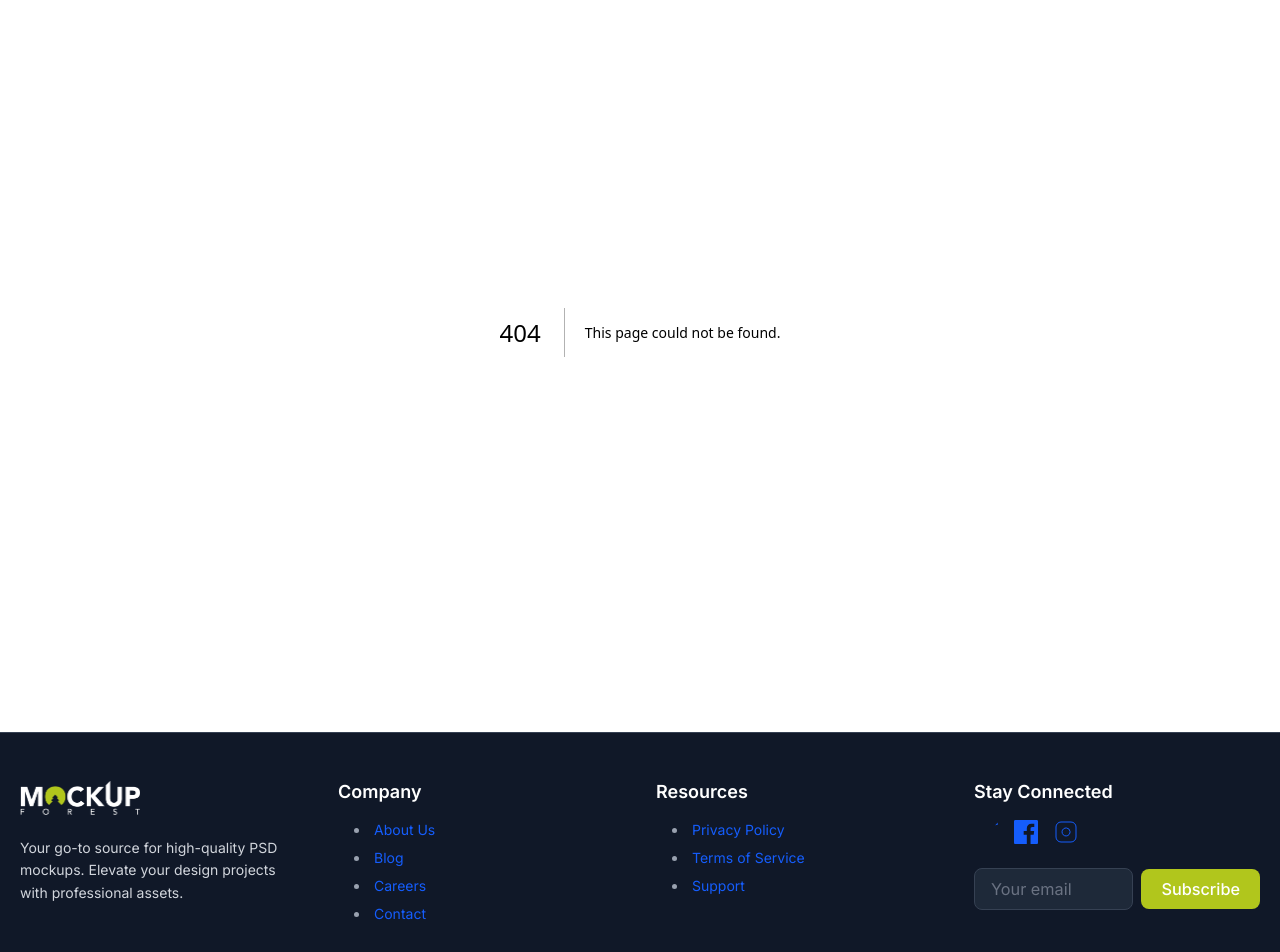
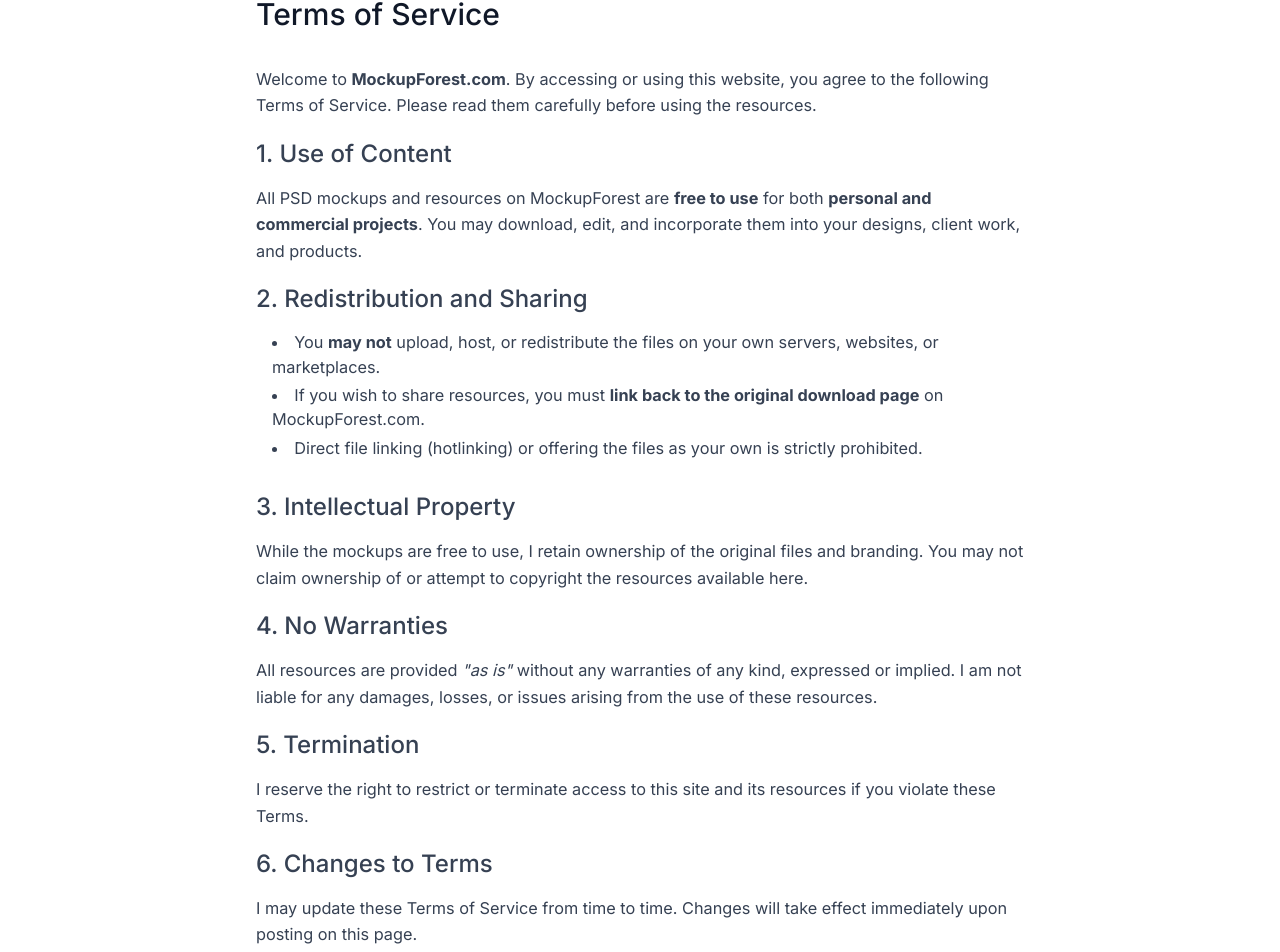
Before and after one commit to uthmansy/mockupforest, a Next.js app: page /terms in a window 1280 px wide. Before the commit this address had no page. Shown: the part 150-1102 px from the top of the page. Built offline with nearby package versions, Linux system fonts and the light colour scheme.

Commit message:
added related items and enhance some layout, added terms and privacy pages

```diff
--- a/src/app/globals.css
+++ b/src/app/globals.css
@@ -94,3 +94,12 @@
 ol {
   @apply font-medium;
 } */
+
+.site-footer ul,
+ol {
+  @apply list-none pl-0;
+}
+
+.site-footer a {
+  @apply text-inherit hover:text-white;
+}
--- a/src/app/mockups/[slug]/page.tsx
+++ b/src/app/mockups/[slug]/page.tsx
@@ -1,4 +1,5 @@
 import Container from "@/components/Container";
+import GalleryGrid from "@/components/GalleryGrid";
 import { supabase } from "@/lib/supabaseClient";
 import { Metadata } from "next";
 import Image from "next/image";
@@ -22,6 +23,30 @@
   return data;
 }
 
+async function fetchRelatedMockups(categories: string[], currentSlug: string) {
+  if (!categories?.length) return [];
+
+  const firstCategory = categories?.[0]; // take first from current mockup
+
+  const { data, error } = await supabase
+    .from("mockups")
+    .select("id, title, preview_url, slug, categories")
+    .overlaps("categories", [firstCategory])
+    .neq("slug", currentSlug)
+    .order("categories", {
+      ascending: true,
+      foreignTable: undefined,
+    })
+    .limit(6);
+
+  if (error) {
+    console.error("Error fetching related mockups:", error.message);
+    return [];
+  }
+
+  return data ?? [];
+}
+
 export async function generateMetadata({ params }: Props): Promise<Metadata> {
   const mockup = await fetchMockupBySlug(params.slug);
   if (!mockup) return { title: "Mockup Not Found" };
@@ -34,6 +59,11 @@
 
 export default async function MockupDetailPage({ params }: Props) {
   const mockup = await fetchMockupBySlug(params.slug);
+  const relatedMockups = await fetchRelatedMockups(
+    mockup.categories || [],
+    mockup.slug
+  );
+
   if (!mockup) return notFound();
 
   return (
@@ -59,6 +89,7 @@
 
             <div className="prose prose-lg text-gray-700 single-body">
               <p className="text-gray-400">{mockup.description}</p>
+              <div className="border-t border-neutral-300 mb-12"></div>
               {mockup.body && (
                 <div dangerouslySetInnerHTML={{ __html: mockup.body }} />
               )}
@@ -115,8 +146,8 @@
               )}
 
               {/* Metadata */}
-              <div className="bg-gray-100 p-6">
-                <ul className="text-gray-700 space-y-3">
+              <div className="bg-gray-100 px-6 py-8 text-sm">
+                <ul className="text-gray-700 space-y-3 pl-0">
                   <li className="flex justify-between">
                     <span className="font-bold">File Types:</span>
                     <span className="text-gray-500">
@@ -141,7 +172,7 @@
                   </li>
                   <li className="flex justify-between">
                     <span className="font-bold">License:</span>
-                    <span className="text-gray-500">
+                    <span className="text-gray-500 text-right">
                       {mockup.license || "Free"}
                     </span>
                   </li>
@@ -156,6 +187,21 @@
             </div>
           </aside>
         </div>
+        {relatedMockups.length > 0 && (
+          <section className="mt-16">
+            <h2 className="text-xl font-semibold text-gray-800 mb-6">
+              Related Mockups
+            </h2>
+            <GalleryGrid
+              mockups={relatedMockups.map((item) => ({
+                id: item.id,
+                slug: item.slug,
+                title: item.title,
+                thumbnailUrl: item.preview_url ?? "/placeholder.jpg",
+              }))}
+            />
+          </section>
+        )}
       </Container>
     </main>
   );
--- a/src/app/mockups/page.tsx
+++ b/src/app/mockups/page.tsx
@@ -40,7 +40,7 @@
   searchParams: { page?: string };
 }) {
   return (
-    <div className="max-w-7xl mx-auto px-6 py-8">
+    <div className="py-8">
       <section>
         <Container>
           <div className="max-w-max mx-auto">
--- /dev/null
+++ b/src/app/privacy/page.tsx
@@ -0,0 +1,103 @@
+import Container from "@/components/Container";
+import type { Metadata } from "next";
+
+export const metadata: Metadata = {
+  title: "Privacy Policy - MockupForest",
+  description:
+    "Privacy Policy for MockupForest.com, explaining how we collect, use, and protect your information.",
+};
+
+export default function PrivacyPolicyPage() {
+  return (
+    <Container>
+      <main className="max-w-3xl mx-auto py-16 prose prose-neutral">
+        <div className="prose mx-auto max-w-4xl p-6">
+          <h1>Privacy Policy</h1>
+          <p>
+            <strong>Effective Date:</strong> 2025
+          </p>
+
+          <p>
+            At <strong>MockupForest.com</strong>, your privacy is important.
+            This Privacy Policy explains how information is collected, used, and
+            protected when you use our website. By using our site, you agree to
+            this policy.
+          </p>
+
+          <h3>1. Information We Collect</h3>
+          <ul>
+            <li>We do not require account registration to download mockups.</li>
+            <li>
+              We may collect non-personal information automatically, such as
+              browser type, device information, and IP address, to improve site
+              performance.
+            </li>
+            <li>
+              If you contact us, we may store your email and message to respond
+              to your inquiry.
+            </li>
+          </ul>
+
+          <h3>2. Use of Information</h3>
+          <ul>
+            <li>To provide, maintain, and improve the website.</li>
+            <li>
+              To understand how visitors use the site and improve user
+              experience.
+            </li>
+            <li>To communicate with you if you reach out directly.</li>
+          </ul>
+
+          <h3>3. Cookies</h3>
+          <p>
+            We may use cookies or similar technologies to analyze traffic and
+            improve services. You can disable cookies in your browser settings,
+            though some features may not function properly.
+          </p>
+
+          <h3>4. Third-Party Services</h3>
+          <p>
+            We may use analytics tools (e.g., Google Analytics) to understand
+            traffic and usage trends. These third parties may collect
+            information according to their own privacy policies.
+          </p>
+          <p>
+            Ads or external links on the site may lead to third-party websites.
+            We are not responsible for their privacy practices.
+          </p>
+
+          <h3>5. Data Sharing</h3>
+          <p>
+            We do not sell, rent, or trade your personal information.
+            Information may be disclosed if required by law or to protect our
+            rights.
+          </p>
+
+          <h3>6. Data Security</h3>
+          <p>
+            We take reasonable measures to protect your data. However, no method
+            of transmission over the internet is 100% secure.
+          </p>
+
+          <h3>7. Children’s Privacy</h3>
+          <p>
+            Our site is not directed at children under 13. We do not knowingly
+            collect data from children.
+          </p>
+
+          <h3>8. Changes to This Policy</h3>
+          <p>
+            We may update this Privacy Policy from time to time. Changes will be
+            posted on this page with a new effective date.
+          </p>
+
+          <h3>9. Contact Us</h3>
+          <p>
+            If you have questions about this Privacy Policy, please contact us
+            at: <strong>[Your Email Here]</strong>
+          </p>
+        </div>
+      </main>
+    </Container>
+  );
+}
--- /dev/null
+++ b/src/app/terms/page.tsx
@@ -0,0 +1,88 @@
+import Container from "@/components/Container";
+
+export const metadata = {
+  title: "Terms of Service - MockupForest",
+  description:
+    "Read the terms of service for MockupForest. Free PSD mockups for personal and commercial use. Redistribution rules and licensing details.",
+};
+
+export const revalidate = 60;
+
+export default function TermsPage() {
+  return (
+    <Container>
+      <main className="max-w-3xl mx-auto py-16 prose prose-neutral">
+        <h1 className="text-3xl font-medium text-gray-900 mb-8">
+          Terms of Service
+        </h1>
+
+        <div className="prose prose-lg text-gray-700 max-w-none">
+          <p>
+            Welcome to <strong>MockupForest.com</strong>. By accessing or using
+            this website, you agree to the following Terms of Service. Please
+            read them carefully before using the resources.
+          </p>
+
+          <h3>1. Use of Content</h3>
+          <p>
+            All PSD mockups and resources on MockupForest are{" "}
+            <strong>free to use</strong> for both{" "}
+            <strong>personal and commercial projects</strong>. You may download,
+            edit, and incorporate them into your designs, client work, and
+            products.
+          </p>
+
+          <h3>2. Redistribution and Sharing</h3>
+          <ul>
+            <li>
+              You <strong>may not</strong> upload, host, or redistribute the
+              files on your own servers, websites, or marketplaces.
+            </li>
+            <li>
+              If you wish to share resources, you must{" "}
+              <strong>link back to the original download page</strong> on
+              MockupForest.com.
+            </li>
+            <li>
+              Direct file linking (hotlinking) or offering the files as your own
+              is strictly prohibited.
+            </li>
+          </ul>
+
+          <h3>3. Intellectual Property</h3>
+          <p>
+            While the mockups are free to use, I retain ownership of the
+            original files and branding. You may not claim ownership of or
+            attempt to copyright the resources available here.
+          </p>
+
+          <h3>4. No Warranties</h3>
+          <p>
+            All resources are provided <em>&quot;as is&quot;</em> without any
+            warranties of any kind, expressed or implied. I am not liable for
+            any damages, losses, or issues arising from the use of these
+            resources.
+          </p>
+
+          <h3>5. Termination</h3>
+          <p>
+            I reserve the right to restrict or terminate access to this site and
+            its resources if you violate these Terms.
+          </p>
+
+          <h3>6. Changes to Terms</h3>
+          <p>
+            I may update these Terms of Service from time to time. Changes will
+            take effect immediately upon posting on this page.
+          </p>
+
+          <h3>7. Contact</h3>
+          <p>
+            For any questions about these Terms, please contact me at:{" "}
+            <a href="mailto:info@mockupforest.com">info@mockupforest.com</a>
+          </p>
+        </div>
+      </main>
+    </Container>
+  );
+}
--- a/src/components/Container.tsx
+++ b/src/components/Container.tsx
@@ -1,4 +1,4 @@
-import React, { Children, ReactNode } from "react";
+import React, { ReactNode } from "react";
 
 function Container({ children }: { children: ReactNode }) {
   return <div className="max-w-7xl mx-auto px-5">{children}</div>;
--- a/src/components/Footer.tsx
+++ b/src/components/Footer.tsx
@@ -5,9 +5,9 @@
 
 export default function Footer() {
   return (
-    <footer className="bg-gray-900 border-t border-gray-700">
+    <footer className="site-footer bg-black border-t border-gray-700">
       <Container>
-        <div className="py-12 grid grid-cols-1 sm:grid-cols-2 lg:grid-cols-4 gap-8">
+        <div className="py-24 grid grid-cols-1 sm:grid-cols-2 lg:grid-cols-4 gap-8">
           {/* Branding */}
           <div>
             <Image
@@ -38,11 +38,7 @@
                   Blog
                 </Link>
               </li>
-              <li>
-                <Link href="/careers" className="hover:text-white transition">
-                  Careers
-                </Link>
-              </li>
+
               <li>
                 <Link href="/contact" className="hover:text-white transition">
                   Contact
@@ -80,21 +76,7 @@
             </h3>
             <div className="flex space-x-4 mb-6 text-gray-400">
               <Link
-                href="https://twitter.com"
-                aria-label="Twitter"
-                className="hover:text-white transition"
-              >
-                <svg
-                  xmlns="http://www.w3.org/2000/svg"
-                  fill="currentColor"
-                  className="w-6 h-6"
-                  viewBox="0 0 24 24"
-                >
-                  <path d="M24 4.557a9.993 9.993 0 0 1-2.828.775 4.932 4.932 0 0 0 2.165-2.724..." />
-                </svg>
-              </Link>
-              <Link
-                href="https://facebook.com"
+                href="https://facebook.com/mockupforest"
                 aria-label="Facebook"
                 className="hover:text-white transition"
               >
@@ -108,7 +90,7 @@
                 </svg>
               </Link>
               <Link
-                href="https://instagram.com"
+                href="https://instagram.com/mockupforest"
                 aria-label="Instagram"
                 className="hover:text-white transition"
               >
@@ -129,11 +111,11 @@
               <input
                 type="email"
                 placeholder="Your email"
-                className="w-full px-4 py-2 border border-gray-700 bg-gray-800 text-gray-300 rounded-lg focus:ring-2 focus:ring-primary focus:border-transparent placeholder-gray-500 mb-3 sm:mb-0 sm:mr-2"
+                className="w-full px-4 py-2 border border-gray-700 bg-gray-800 text-gray-300 focus:ring-2 focus:ring-primary focus:border-transparent placeholder-gray-500 mb-3 sm:mb-0 sm:mr-2"
               />
               <button
                 type="submit"
-                className="px-5 py-2 bg-primary text-white rounded-lg font-medium hover:bg-primary-dark transition"
+                className="px-5 py-2 bg-primary text-white  font-medium hover:bg-primary-dark transition"
               >
                 Subscribe
               </button>
--- a/src/components/PaginationControls.tsx
+++ b/src/components/PaginationControls.tsx
@@ -38,7 +38,7 @@
       <Link
         key={page}
         href={href}
-        className={`px-5 py-3 text-sm font-medium transition ${
+        className={`px-4 py-2 text-sm font-medium transition ${
           isActive
             ? "bg-primary text-white"
             : "bg-white text-gray-700 hover:bg-gray-100"
@@ -57,7 +57,7 @@
       {/* Previous Button */}
       <Link
         href={currentPage > 1 ? `?page=${currentPage - 1}` : ""}
-        className={`px-5 py-3 text-sm font-medium transition ${
+        className={`px-4 py-2 text-sm font-medium transition ${
           currentPage === 1
             ? "bg-gray-200 text-gray-400 pointer-events-none"
             : "bg-primary text-white hover:bg-primary-dark"
@@ -69,7 +69,7 @@
       {/* Page Numbers */}
       {pages.map((p, idx) =>
         typeof p === "string" ? (
-          <span key={`sep-${idx}`} className="px-5 py-3 text-gray-500">
+          <span key={`sep-${idx}`} className="px-4 py-2 text-gray-500">
             {p}
           </span>
         ) : (
@@ -80,7 +80,7 @@
       {/* Next Button */}
       <Link
         href={currentPage < totalPages ? `?page=${currentPage + 1}` : ""}
-        className={`px-5 py-3 text-sm font-medium transition ${
+        className={`px-4 py-2 text-sm font-medium transition ${
           currentPage === totalPages
             ? "bg-gray-200 text-gray-400 pointer-events-none"
             : "bg-primary text-white hover:bg-primary-dark"
```
